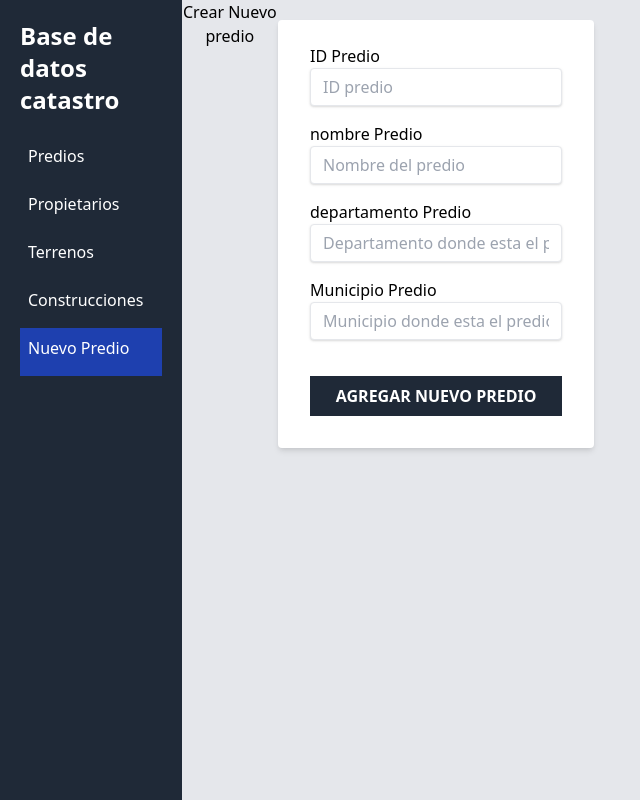
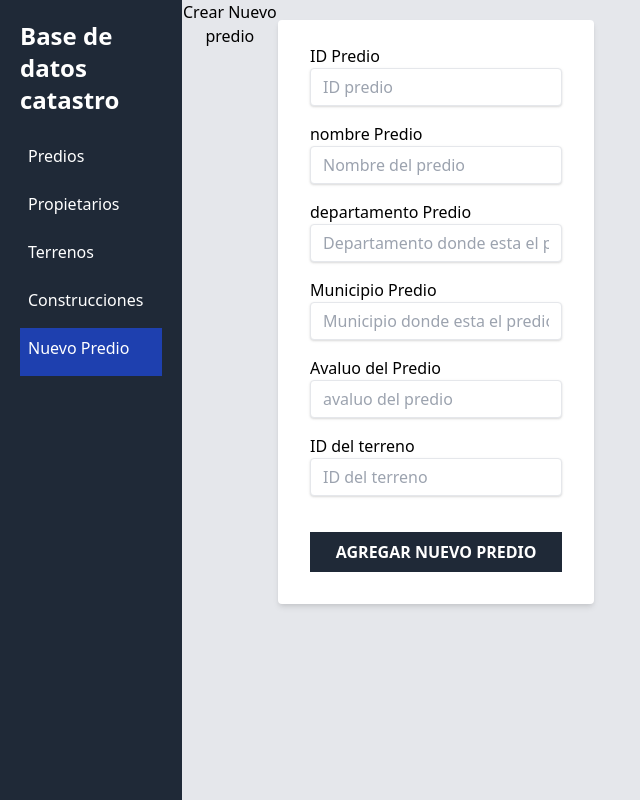
Before and after one commit to judmontoyaso/Catastro, a Next.js app in the folder catastro/: page /NuevoPredio in a window 1280 px wide. Shown: the whole page, without its empty margins (0-640 px from the left). Built offline with nearby package versions, Linux system fonts and the light colour scheme.

Commit message:
se agrego formulario para crear cliente con formik y mensajes de error con tailwind, se crea el objeto pero no lo escribe en la base de datos

```diff
--- a/catastro/pages/NuevoPredio.js
+++ b/catastro/pages/NuevoPredio.js
@@ -1,29 +1,13 @@
-import React from 'react';
-import Layout from '../components/Layout';
-import { useFormik } from 'formik';
-import * as Yup from 'yup';
-import {gql, useQuery, useMutation} from '@apollo/client'
-import { useRouter } from 'next/router'
-
+import React from "react";
+import Layout from "../components/Layout";
+import { useFormik } from "formik";
+import * as Yup from "yup";
+import { gql, useMutation } from "@apollo/client";
 
 
 const NUEVO_PREDIO = gql`
-
   mutation Mutation($createPredioInput: PredioInput) {
     createPredio(input: $createPredioInput) {
-        id_predio
-        nombre_predio
-        departamento_predio
-        municipio_predio
-        avaluo_predio
-        id_terreno
-
-}
-}`;
-
-const QUERY = gql`
-    query Query {
-        getPredioDetails {
       id_predio
       nombre_predio
       departamento_predio
@@ -35,49 +19,49 @@ const QUERY = gql`
 `;
 
 const NuevoPredio = () => {
-
   //mutacion para crear nuevos predios
 
-    const [Mutation] = useMutation(NUEVO_PREDIO, {
-        update(cache, { data: { Mutation } }) {
-            // obtener el objeto de cache
-            const { QUERY } = cache.readQuery({ query: QUERY  });
 
-            // reescribir ese objeto
-            cache.writeQuery({
-                query: QUERY,
-                data: {
-                    QUERY: [...QUERY, Mutation]
-                }
-            });
-        }
-    });
+
+  const [createPredio] = useMutation(NUEVO_PREDIO);
 
   //Validacion de formulario
-    const formik = useFormik(
-        {
+  const formik = useFormik({
     initialValues: {
-                id_predio: '',
-                nombre_predio: '',
-                departamento_predio: '',
-                municipio_predio: '',
-                avaluo_predio: '',
-                id_terreno:''
+      id_predio: "",
+      nombre_predio: "",
+      departamento_predio: "",
+      municipio_predio: "",
+      avaluo_predio: "",
+      id_terreno: "",
     },
 
     validationSchema: Yup.object({
-                id_predio: Yup.string() .required('El ID es obligatorio'),
-                nombre_predio: Yup.string() .required('El nombre es obligatorio'),
-                departamento_predio: Yup.string() .required('El departamento es obligatorio'),
-                municipio_predio: Yup.string() .required('El municipio es obligatorio'),
-                avaluo_predio: Yup.string() .required('El avaluo es obligatorio'),
+      id_predio: Yup.string().required("El id es obligatorio"),
+      nombre_predio: Yup.string().required(
+        "El nombre del predio es obligatorio"
+      ),
+      departamento_predio: Yup.string().required(
+        "El departamento  es obligatorio"
+      ),
+      municipio_predio: Yup.string().required("El municipio es obligatorio"),
+      avaluo_predio: Yup.string().required(
+        "El nombre del predio es obligatorio"
+      ),
     }),
 
-            onSubmit: async valores =>{
-                const {id_predio,nombre_predio,departamento_predio,municipio_predio,avaluo_predio,id_terreno} = valores;
+    onSubmit: async (valores) => {
+      const {
+        id_predio,
+        nombre_predio,
+        departamento_predio,
+        municipio_predio,
+        avaluo_predio,
+        id_terreno,
+      } = valores;
 
-                try{
-                    const {data} = await Mutation({
+      try {
+        const { data } = await createPredio({
           variables: {
             input: {
               id_predio,
@@ -85,101 +69,193 @@ const NuevoPredio = () => {
               departamento_predio,
               municipio_predio,
               avaluo_predio,
-                                id_terreno
-
+              id_terreno,
             }
           }
+        });
+      } catch (error) {
+        console.log(error);
+      }
 
-                    })
-                }catch (error) {
-                    console.log(error);
-                    console.log(variables);
-            }
-        }
-        })
+      console.log("enviando");
+      console.log(valores);
+    },
+  });
 
   return (
+    <Layout>
+      <h1 className="text-center text-blackfont-black"> Crear Nuevo predio</h1>
 
-            <Layout>
-                <h1 className = "text-center text-blackfont-black"> Crear Nuevo predio</h1>
       <div className="flex justify-center mt-5">
         <div className="w-full max-w-lg">
-                            <form className="bg-white rounded shadow-md px-8 pt-6 pb-8 mb-4"
-                            onSubmit={formik.handleSubmit}>
-
+          <form
+            className="bg-white rounded shadow-md px-8 pt-6 pb-8 mb-4"
+            onSubmit={formik.handleSubmit}
+          >
             <div className="mb-4">
-
-                                <label class name ="block text-gray-700 text-sm font-bold mb-2" htmlFor="id_predio">
+              <label
+                class
+                name="block text-gray-700 text-sm font-bold mb-2"
+                htmlFor="id_predio"
+              >
                 ID Predio
               </label>
 
-                                <input  className ="shadow appearance-none border rounded w-full py-2 px-3 text-gray-700 leading-tight focus:outline-none focus:shadow-outline"
-                                id = "id_predio"
-                                type = "ID"
-                                placeholder = "ID predio"
+              <input
+                className="shadow appearance-none border rounded w-full py-2 px-3 text-gray-700 leading-tight focus:outline-none focus:shadow-outline"
+                id="id_predio"
+                type="ID"
+                placeholder="ID predio"
+                value={formik.values.id_predio}
                 onChange={formik.handleChange}
-                                value={formik.values.id_predio}>
-
-                                </input>
+                onBlur={formik.handleBlur}
+              ></input>
             </div>
 
+            {formik.touched.id_predio && formik.errors.id_predio ? (
+              <div className="my-2 bg-red-100 border-l-4 border-red-500 text-red-700 p-4">
+                <p className="front-bold">Error</p>
+                <p>{formik.errors.id_predio}</p>
+              </div>
+            ) : null}
+
             <div className="mb-4">
-                                <label class name ="block text-gray-700 text-sm font-bold mb-2" htmlFor="nombre_predio">
+              <label
+                class
+                name="block text-gray-700 text-sm font-bold mb-2"
+                htmlFor="nombre_predio"
+              >
                 nombre Predio
               </label>
-                                <input  className ="shadow appearance-none border rounded w-full py-2 px-3 text-gray-700 leading-tight focus:outline-none focus:shadow-outline"
-                                id = "nombre_predio"
-                                type = "nombre"
-                                placeholder = "Nombre del predio"
+              <input
+                className="shadow appearance-none border rounded w-full py-2 px-3 text-gray-700 leading-tight focus:outline-none focus:shadow-outline"
+                id="nombre_predio"
+                type="nombre"
+                placeholder="Nombre del predio"
+                value={formik.values.nombre_predio}
                 onChange={formik.handleChange}
-                                value={formik.values.nombre_predio}>
-                                </input>
+                onBlur={formik.handleBlur}
+              ></input>
             </div>
 
+            {formik.touched.nombre_predio && formik.errors.nombre_predio ? (
+              <div className="my-2 bg-red-100 border-l-4 border-red-500 text-red-700 p-4">
+                <p className="front-bold">Error</p>
+                <p>{formik.errors.nombre_predio}</p>
+              </div>
+            ) : null}
+
             <div className="mb-4">
-                                <label class name ="block text-gray-700 text-sm font-bold mb-2" htmlFor="departamento_predio">
+              <label
+                class
+                name="block text-gray-700 text-sm font-bold mb-2"
+                htmlFor="departamento_predio"
+              >
                 departamento Predio
               </label>
-                                <input  className ="shadow appearance-none border rounded w-full py-2 px-3 text-gray-700 leading-tight focus:outline-none focus:shadow-outline"
-                                id = "departamento_predio"
-                                type = "nombre"
-                                placeholder = "Departamento donde esta el predio"
-                                value = {formik.values.departamento_predio}
+              <input
+                className="shadow appearance-none border rounded w-full py-2 px-3 text-gray-700 leading-tight focus:outline-none focus:shadow-outline"
+                id="departamento_predio"
+                type="nombre"
+                placeholder="Departamento donde esta el predio"
+                value={formik.values.departamento_predio}
                 onChange={formik.handleChange}
-
-                                value={formik.values.departamento_predio}>
-                                </input>
+                onBlur={formik.handleBlur}
+              ></input>
             </div>
 
+            {formik.touched.departamento_predio &&
+            formik.errors.departamento_predio ? (
+              <div className="my-2 bg-red-100 border-l-4 border-red-500 text-red-700 p-4">
+                <p className="front-bold">Error</p>
+                <p>{formik.errors.departamento_predio}</p>
+              </div>
+            ) : null}
+
             <div className="mb-4">
-                                <label class name ="block text-gray-700 text-sm font-bold mb-2" htmlFor="municipio_predio">
+              <label
+                class
+                name="block text-gray-700 text-sm font-bold mb-2"
+                htmlFor="municipio_predio"
+              >
                 Municipio Predio
               </label>
-                                <input  className ="shadow appearance-none border rounded w-full py-2 px-3 text-gray-700 leading-tight focus:outline-none focus:shadow-outline"
-                                id = "municipio_predio"
-                                type = "nombre"
-                                placeholder = "Municipio donde esta el predio"
-                                value = {formik.values.municipio_predio}
-                                onChange={formik.handleChange}>
-                                </input>
+              <input
+                className="shadow appearance-none border rounded w-full py-2 px-3 text-gray-700 leading-tight focus:outline-none focus:shadow-outline"
+                id="municipio_predio"
+                type="nombre"
+                placeholder="Municipio donde esta el predio"
+                value={formik.values.municipio_predio}
+                onChange={formik.handleChange}
+                onChange={formik.handleChange}
+                onBlur={formik.handleBlur}
+              ></input>
             </div>
 
-                            <input type="submit"
+            {formik.touched.municipio_predio &&
+            formik.errors.municipio_predio ? (
+              <div className="my-2 bg-red-100 border-l-4 border-red-500 text-red-700 p-4">
+                <p className="front-bold">Error</p>
+                <p>{formik.errors.municipio_predio}</p>
+              </div>
+            ) : null}
+
+            <div className="mb-4">
+              <label
+                class
+                name="block text-gray-700 text-sm font-bold mb-2"
+                htmlFor="avaluo_predio"
+              >
+                Avaluo del Predio
+              </label>
+              <input
+                className="shadow appearance-none border rounded w-full py-2 px-3 text-gray-700 leading-tight focus:outline-none focus:shadow-outline"
+                id="avaluo_predio"
+                type="nombre"
+                placeholder="avaluo del predio"
+                value={formik.values.avaluo_predio}
+                onChange={formik.handleChange}
+                onChange={formik.handleChange}
+                onBlur={formik.handleBlur}
+              ></input>
+            </div>
+
+            {formik.touched.avaluo_predio && formik.errors.avaluo_predio ? (
+              <div className="my-2 bg-red-100 border-l-4 border-red-500 text-red-700 p-4">
+                <p className="front-bold">Error</p>
+                <p>{formik.errors.avaluo_predio}</p>
+              </div>
+            ) : null}
+
+            <div className="mb-4">
+              <label
+                class
+                name="block text-gray-700 text-sm font-bold mb-2"
+                htmlFor="id_terreno"
+              >
+                ID del terreno
+              </label>
+              <input
+                className="shadow appearance-none border rounded w-full py-2 px-3 text-gray-700 leading-tight focus:outline-none focus:shadow-outline"
+                id="id_terreno"
+                type="nombre"
+                placeholder="ID del terreno"
+                value={formik.values.id_terreno}
+                onChange={formik.handleChange}
+                onChange={formik.handleChange}
+              ></input>
+            </div>
+
+            <input
+              type="submit"
               className="bg-gray-800 w-full mt-5 p-2 text-white uppercase font-bold hover:bg-gray-900"
               value="Agregar Nuevo Predio"
             />
-
-
           </form>
-
         </div>
-
-
       </div>
     </Layout>
+  );
+};
 
-
-    );
-}
-
-export default NuevoPredio
+export default NuevoPredio;
--- a/catastro/pages/_app.js
+++ b/catastro/pages/_app.js
@@ -1,16 +1,15 @@
-import { ApolloProvider } from '@apollo/client';
-import client from '../config/apollo';
-import fetch from 'node-fetch';
+import { ApolloProvider } from "@apollo/client";
+import client from "../config/apollo";
 
-const MyApp = ({Component, pageProps}) => {
-console.log("Desde myapp")
 
-  return(
-    <ApolloProvider client = {client}>
-        <Component {...pageProps} />
+const MyApp = ({ Component, pageProps }) => {
+  console.log("Desde _app.js");
+
+  return (
+    <ApolloProvider client={client}>
+      <Component {...pageProps} />
     </ApolloProvider>
-  )
-
-}
+  );
+};
 
 export default MyApp;
```
Also changed, not shown: catastro/config/apollo.js (+8 -8 lines). Lines whose indentation alone changed are shown as unchanged.
